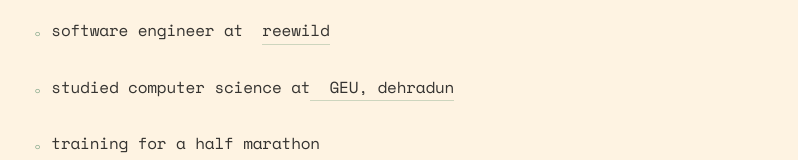
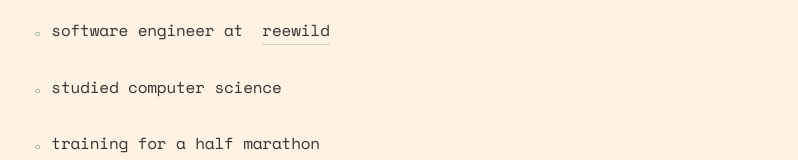
Before and after one commit to Narennnnn/portfolio, a plain HTML site: page index.html in a window 1280 px wide. Shown: the part 441-601 px from the top of the page, without its empty margins (240-1038 px from the left). Drawn offline with nearby package versions, Linux system fonts and the light colour scheme.

Commit message:
remove college name

```diff
--- a/index.html
+++ b/index.html
@@ -37,7 +37,7 @@
             <ul>
                 <li><a href="#" id="story-link">my story</a> so far</li>
                 <li>software engineer at &nbsp; <a href="https://reewild.com/" target="_blank">reewild</a></li>
-                <li>studied computer science at <a href="https://geu.ac.in/" target="_blank"> &nbsp; GEU, dehradun</a></li>
+                <li>studied computer science</li>
                 <li>training for a half marathon</li>
             </ul>
         </section>
```
